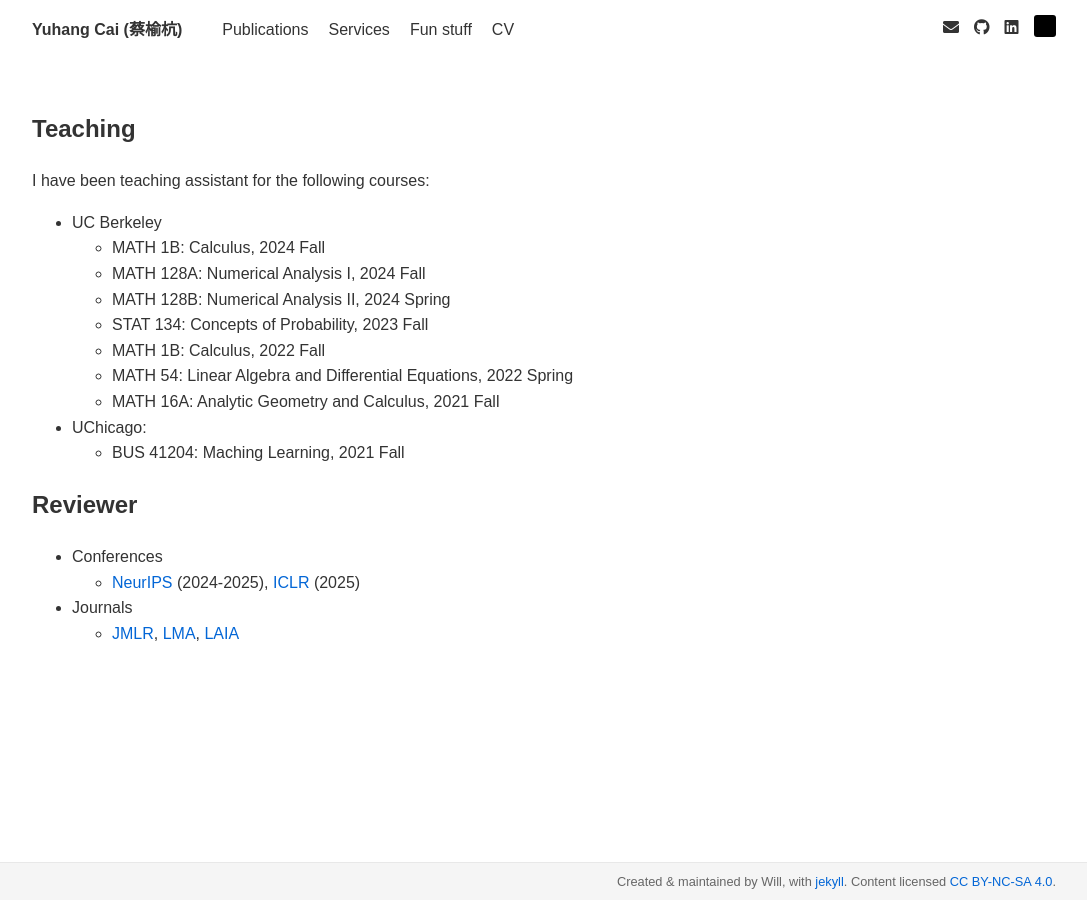
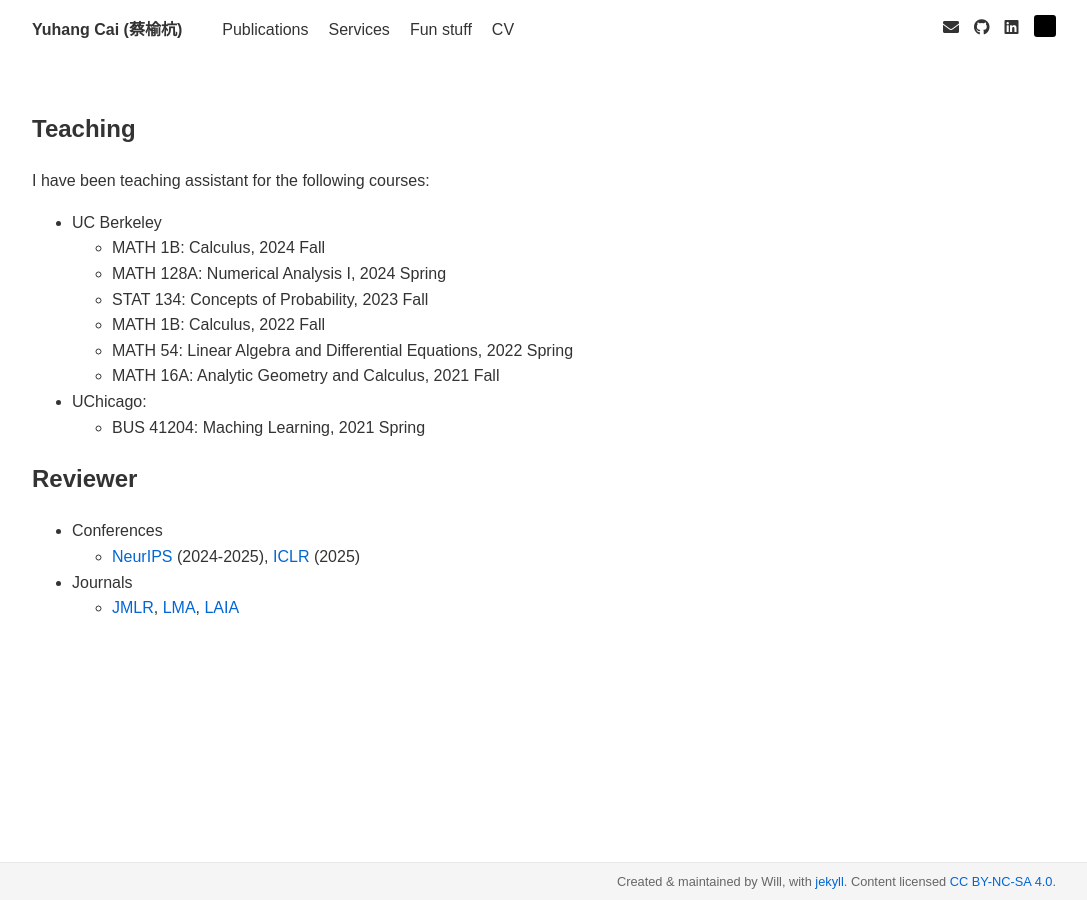
Before and after one commit to willcai7/willcai7.github.io, a Jekyll site: the page built from _pages/services.md, in a window 1280 px wide. Shown: the whole page, without its empty margins (96-1183 px from the left). Built offline with Jekyll 4.4.1, drawn with Linux system fonts in a browser that asks for light colours; some web fonts are replaced; a style sheet for code colours, icons or effects is not loaded.

Commit message:
Update readme

```diff
--- a/_pages/services.md
+++ b/_pages/services.md
@@ -12,14 +12,13 @@ I have been teaching assistant for the following courses:
 
 - UC Berkeley
   - MATH 1B: Calculus, 2024 Fall
-  - MATH 128A: Numerical Analysis I, 2024 Fall
-  - MATH 128B: Numerical Analysis II, 2024 Spring
+  - MATH 128A: Numerical Analysis I, 2024 Spring
   - STAT 134: Concepts of Probability, 2023 Fall
   - MATH 1B: Calculus, 2022 Fall
   - MATH 54: Linear Algebra and Differential Equations, 2022 Spring
   - MATH 16A: Analytic Geometry and Calculus, 2021 Fall
 - UChicago:
-  - BUS 41204: Maching Learning, 2021 Fall
+  - BUS 41204: Maching Learning, 2021 Spring
 
 
 ## Reviewer
```
Also changed, not shown: readme.md (added).
